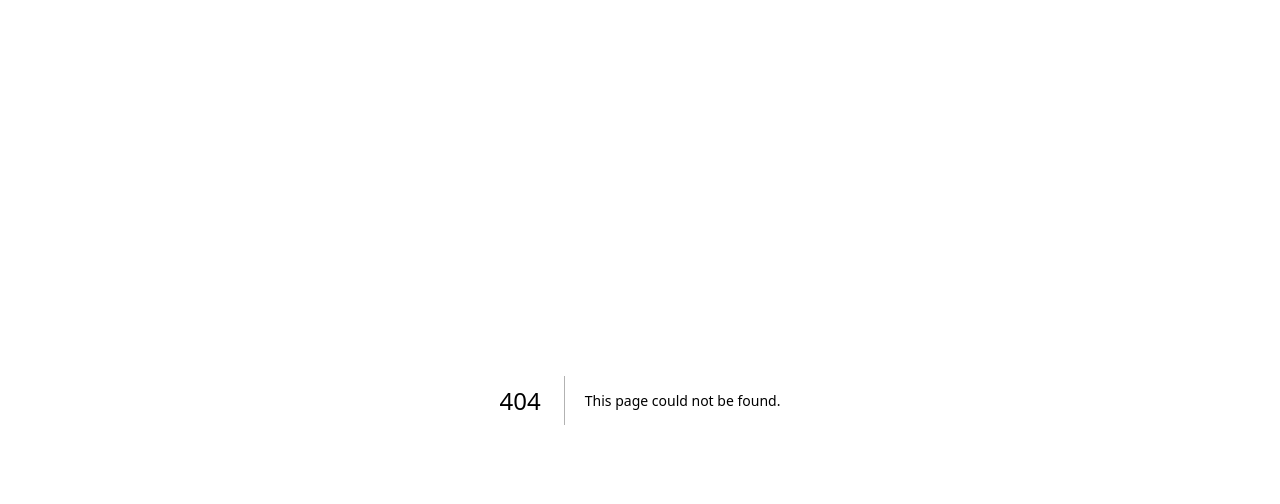
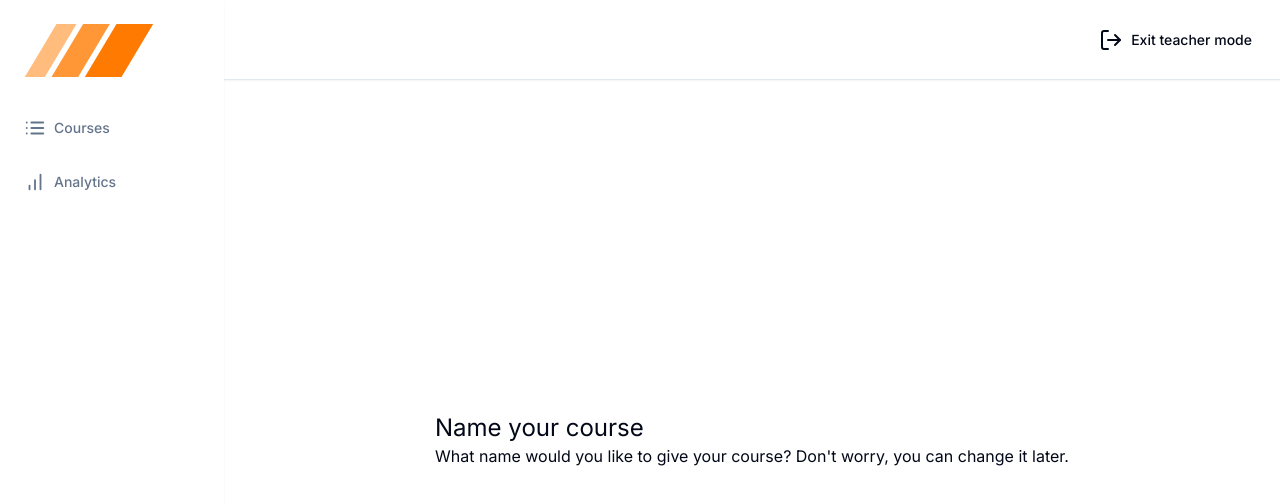
Before and after one commit to violetflash/next-lms, a Next.js app: page /teacher/create in a window 1280 px wide. Before the commit this address had no page. Shown: the top 504 px of the page. Built offline with nearby package versions, Linux system fonts and the light colour scheme.

Commit message:
add create route

```diff
--- /dev/null
+++ b/app/(dashboard)/(routes)/teacher/analytics/page.tsx
@@ -0,0 +1,15 @@
+// @flow
+import * as React from 'react';
+
+type Props = {
+
+};
+const AnalyticsPage = (props: Props) => {
+  return (
+    <div>
+      Analytics Page
+    </div>
+  );
+};
+
+export default AnalyticsPage;
--- a/app/(dashboard)/(routes)/teacher/courses/page.tsx
+++ b/app/(dashboard)/(routes)/teacher/courses/page.tsx
@@ -1,13 +1,18 @@
+import { Button } from '@/components/ui/button';
+import { teacherRoute } from '@/lib/constants';
+import Link from 'next/link';
 
 type Props = {
 
 };
-const Page = (props: Props) => {
+const CoursesPage = (props: Props) => {
  return (
-  <div>
-   Courses page
+  <div className="p-6">
+    <Link href={`/${teacherRoute}/create`}>
+      <Button>New Course</Button>
+    </Link>
   </div>
  );
 };
 
-export default Page;
+export default CoursesPage;
--- /dev/null
+++ b/app/(dashboard)/(routes)/teacher/create/page.tsx
@@ -0,0 +1,66 @@
+'use client'
+import * as z from 'zod';
+import axios from 'axios';
+import { zodResolver } from '@hookform/resolvers/zod';
+import { useForm } from 'react-hook-form';
+import { useRouter } from 'next/router';
+
+// ui
+import {
+  FormControl,
+  FormDescription,
+  FormMessage,
+  FormField,
+  FormLabel,
+  Form
+} from '@/components/ui/form';
+import { Button } from '@/components/ui/button';
+import { Input } from '@/components/ui/input';
+
+const formSchema = z.object({
+  title: z.string().min(1, { message: "Title is required" }),
+})
+type FormSchema = z.infer<typeof formSchema>;
+
+const CreateCourse = () => {
+  const form = useForm<FormSchema>({
+    resolver: zodResolver(formSchema),
+    defaultValues: {
+      title: ''
+    }
+  });
+
+  const {
+    handleSubmit,
+    formState: {
+      isSubmitting,
+      isValid,
+      errors
+    }
+  } = form;
+
+  const onSubmit = async (values: FormSchema) => {
+    console.log('values: >>', values);
+    // try {
+    //   await axios.post('/api/courses', values);
+    //   router.push('/courses');
+    // } catch (error) {
+    //   console.error(error);
+    // }
+  }
+
+  return (
+    <div className="max-w-5xl mx-auto flex md:items-center md:justify-center h-full p-6">
+      <div>
+        <h1 className="text-2xl">
+          Name your course
+        </h1>
+        <p>
+          What name would you like to give your course? Don&apos;t worry, you can change it later.
+        </p>
+      </div>
+    </div>
+  );
+};
+
+export default CreateCourse;
--- a/app/(dashboard)/_components/sidebarRoutes.tsx
+++ b/app/(dashboard)/_components/sidebarRoutes.tsx
@@ -1,6 +1,8 @@
 'use client'
 import { SidebarRouteItem } from '@/app/(dashboard)/_components/sidebarRouteItem';
-import { Compass, Layout } from 'lucide-react';
+import { teacherRoute } from '@/lib/constants';
+import { BarChart, Compass, Layout, List } from 'lucide-react';
+import { usePathname } from 'next/navigation';
 // @flow
 import * as React from 'react';
 
@@ -15,15 +17,32 @@
     label: 'Browse',
     href: '/search',
   }
+];
+
+const teacherRoutes = [
+  {
+    icon: List,
+    label: 'Courses',
+    href: `/${teacherRoute}/courses`,
+  },
+  {
+    icon: BarChart,
+    label: 'Analytics',
+    href: `/${teacherRoute}/analytics`,
+  }
 ]
 
 type Props = {
 
 };
 export const SidebarRoutes = (props: Props) => {
+  const pathname = usePathname();
+  const isTeacher = pathname.startsWith(`/${teacherRoute}`);
+  const routes = isTeacher ? teacherRoutes : guestRoutes;
+
   return (
     <div className="flex flex-col w-full">
-      {guestRoutes.map((route) => (
+      {routes.map((route) => (
         <SidebarRouteItem
           key={route.href}
           href={route.href}
--- a/app/(dashboard)/layout.tsx
+++ b/app/(dashboard)/layout.tsx
@@ -19,7 +19,7 @@
       >
         <Sidebar />
       </div>
-      <main className="md:pl-56 h-full">
+      <main className="md:pl-56 h-full pt-[80px]">
         {children}
       </main>
     </div>
--- a/components/navbar-routes.tsx
+++ b/components/navbar-routes.tsx
@@ -1,6 +1,7 @@
 'use client'
 // @flow
 import { Button } from '@/components/ui/button';
+import { teacherRoute } from '@/lib/constants';
 import { UserButton } from '@clerk/nextjs';
 import { LogOut } from 'lucide-react';
 import Link from 'next/link';
@@ -13,20 +14,20 @@
 export const NavbarRoutes = (props: Props) => {
   const pathname = usePathname();
 
-  const isTeacherPage = pathname?.startsWith('/teacher');
+  const isTeacherPage = pathname?.startsWith(`/${teacherRoute}`);
   const isStudentPage = pathname?.startsWith('/chapter');
 
   return (
     <div className="flex gap-x-2 ml-auto">
       {isTeacherPage || isStudentPage ? (
         <Link href="/">
-          <Button size="sm" variant="ghost">
+          <Button size="sm" variant="ghost" className="flex items-center gap-2">
             <LogOut/>
-            Exit
+            Exit teacher mode
           </Button>
         </Link>
       ): (
-        <Link href="/teacher/courses">
+        <Link href={`/${teacherRoute}/courses`}>
           <Button size="sm" variant="ghost">
             Teacher mode
           </Button>
--- /dev/null
+++ b/components/ui/form.tsx
@@ -0,0 +1,176 @@
+import * as React from "react"
+import * as LabelPrimitive from "@radix-ui/react-label"
+import { Slot } from "@radix-ui/react-slot"
+import {
+  Controller,
+  ControllerProps,
+  FieldPath,
+  FieldValues,
+  FormProvider,
+  useFormContext,
+} from "react-hook-form"
+
+import { cn } from "@/lib/utils"
+import { Label } from "@/components/ui/label"
+
+const Form = FormProvider
+
+type FormFieldContextValue<
+  TFieldValues extends FieldValues = FieldValues,
+  TName extends FieldPath<TFieldValues> = FieldPath<TFieldValues>
+> = {
+  name: TName
+}
+
+const FormFieldContext = React.createContext<FormFieldContextValue>(
+  {} as FormFieldContextValue
+)
+
+const FormField = <
+  TFieldValues extends FieldValues = FieldValues,
+  TName extends FieldPath<TFieldValues> = FieldPath<TFieldValues>
+>({
+  ...props
+}: ControllerProps<TFieldValues, TName>) => {
+  return (
+    <FormFieldContext.Provider value={{ name: props.name }}>
+      <Controller {...props} />
+    </FormFieldContext.Provider>
+  )
+}
+
+const useFormField = () => {
+  const fieldContext = React.useContext(FormFieldContext)
+  const itemContext = React.useContext(FormItemContext)
+  const { getFieldState, formState } = useFormContext()
+
+  const fieldState = getFieldState(fieldContext.name, formState)
+
+  if (!fieldContext) {
+    throw new Error("useFormField should be used within <FormField>")
+  }
+
+  const { id } = itemContext
+
+  return {
+    id,
+    name: fieldContext.name,
+    formItemId: `${id}-form-item`,
+    formDescriptionId: `${id}-form-item-description`,
+    formMessageId: `${id}-form-item-message`,
+    ...fieldState,
+  }
+}
+
+type FormItemContextValue = {
+  id: string
+}
+
+const FormItemContext = React.createContext<FormItemContextValue>(
+  {} as FormItemContextValue
+)
+
+const FormItem = React.forwardRef<
+  HTMLDivElement,
+  React.HTMLAttributes<HTMLDivElement>
+>(({ className, ...props }, ref) => {
+  const id = React.useId()
+
+  return (
+    <FormItemContext.Provider value={{ id }}>
+      <div ref={ref} className={cn("space-y-2", className)} {...props} />
+    </FormItemContext.Provider>
+  )
+})
+FormItem.displayName = "FormItem"
+
+const FormLabel = React.forwardRef<
+  React.ElementRef<typeof LabelPrimitive.Root>,
+  React.ComponentPropsWithoutRef<typeof LabelPrimitive.Root>
+>(({ className, ...props }, ref) => {
+  const { error, formItemId } = useFormField()
+
+  return (
+    <Label
+      ref={ref}
+      className={cn(error && "text-destructive", className)}
+      htmlFor={formItemId}
+      {...props}
+    />
+  )
+})
+FormLabel.displayName = "FormLabel"
+
+const FormControl = React.forwardRef<
+  React.ElementRef<typeof Slot>,
+  React.ComponentPropsWithoutRef<typeof Slot>
+>(({ ...props }, ref) => {
+  const { error, formItemId, formDescriptionId, formMessageId } = useFormField()
+
+  return (
+    <Slot
+      ref={ref}
+      id={formItemId}
+      aria-describedby={
+        !error
+          ? `${formDescriptionId}`
+          : `${formDescriptionId} ${formMessageId}`
+      }
+      aria-invalid={!!error}
+      {...props}
+    />
+  )
+})
+FormControl.displayName = "FormControl"
+
+const FormDescription = React.forwardRef<
+  HTMLParagraphElement,
+  React.HTMLAttributes<HTMLParagraphElement>
+>(({ className, ...props }, ref) => {
+  const { formDescriptionId } = useFormField()
+
+  return (
+    <p
+      ref={ref}
+      id={formDescriptionId}
+      className={cn("text-sm text-muted-foreground", className)}
+      {...props}
+    />
+  )
+})
+FormDescription.displayName = "FormDescription"
+
+const FormMessage = React.forwardRef<
+  HTMLParagraphElement,
+  React.HTMLAttributes<HTMLParagraphElement>
+>(({ className, children, ...props }, ref) => {
+  const { error, formMessageId } = useFormField()
+  const body = error ? String(error?.message) : children
+
+  if (!body) {
+    return null
+  }
+
+  return (
+    <p
+      ref={ref}
+      id={formMessageId}
+      className={cn("text-sm font-medium text-destructive", className)}
+      {...props}
+    >
+      {body}
+    </p>
+  )
+})
+FormMessage.displayName = "FormMessage"
+
+export {
+  useFormField,
+  Form,
+  FormItem,
+  FormLabel,
+  FormControl,
+  FormDescription,
+  FormMessage,
+  FormField,
+}
--- /dev/null
+++ b/components/ui/input.tsx
@@ -0,0 +1,25 @@
+import * as React from "react"
+
+import { cn } from "@/lib/utils"
+
+export interface InputProps
+  extends React.InputHTMLAttributes<HTMLInputElement> {}
+
+const Input = React.forwardRef<HTMLInputElement, InputProps>(
+  ({ className, type, ...props }, ref) => {
+    return (
+      <input
+        type={type}
+        className={cn(
+          "flex h-10 w-full rounded-md border border-input bg-background px-3 py-2 text-sm ring-offset-background file:border-0 file:bg-transparent file:text-sm file:font-medium placeholder:text-muted-foreground focus-visible:outline-none focus-visible:ring-2 focus-visible:ring-ring focus-visible:ring-offset-2 disabled:cursor-not-allowed disabled:opacity-50",
+          className
+        )}
+        ref={ref}
+        {...props}
+      />
+    )
+  }
+)
+Input.displayName = "Input"
+
+export { Input }
--- /dev/null
+++ b/components/ui/label.tsx
@@ -0,0 +1,26 @@
+"use client"
+
+import * as React from "react"
+import * as LabelPrimitive from "@radix-ui/react-label"
+import { cva, type VariantProps } from "class-variance-authority"
+
+import { cn } from "@/lib/utils"
+
+const labelVariants = cva(
+  "text-sm font-medium leading-none peer-disabled:cursor-not-allowed peer-disabled:opacity-70"
+)
+
+const Label = React.forwardRef<
+  React.ElementRef<typeof LabelPrimitive.Root>,
+  React.ComponentPropsWithoutRef<typeof LabelPrimitive.Root> &
+    VariantProps<typeof labelVariants>
+>(({ className, ...props }, ref) => (
+  <LabelPrimitive.Root
+    ref={ref}
+    className={cn(labelVariants(), className)}
+    {...props}
+  />
+))
+Label.displayName = LabelPrimitive.Root.displayName
+
+export { Label }
--- /dev/null
+++ b/lib/constants.ts
@@ -0,0 +1 @@
+export const teacherRoute = 'teacher';
```
Also changed, not shown: package.json (+6 -1 lines), 1 other file (tests, documents, lock files or other folders).
